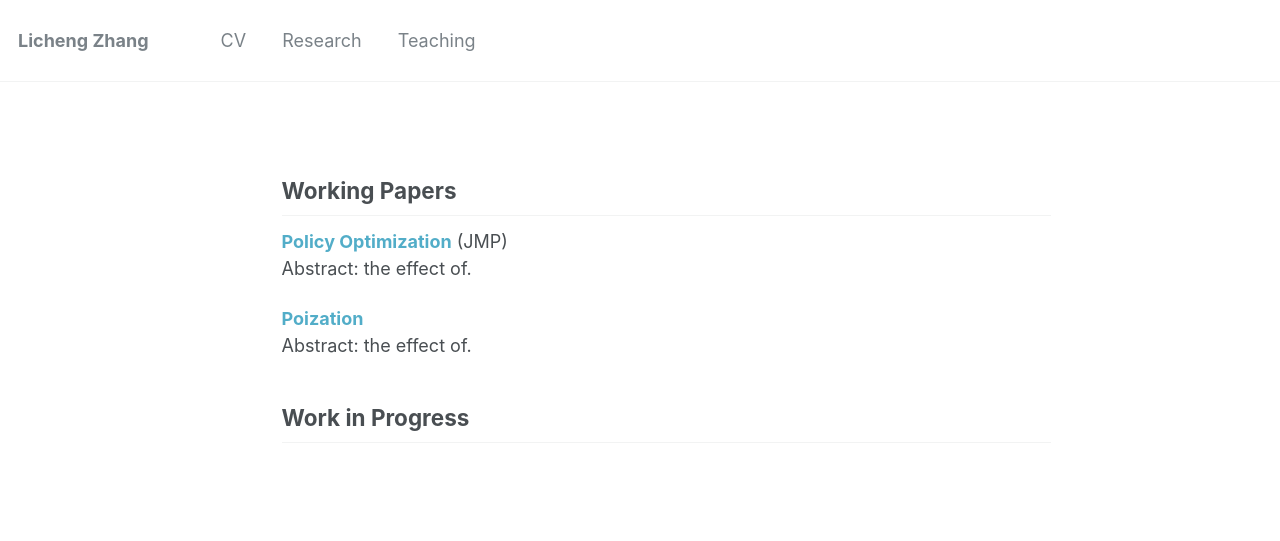
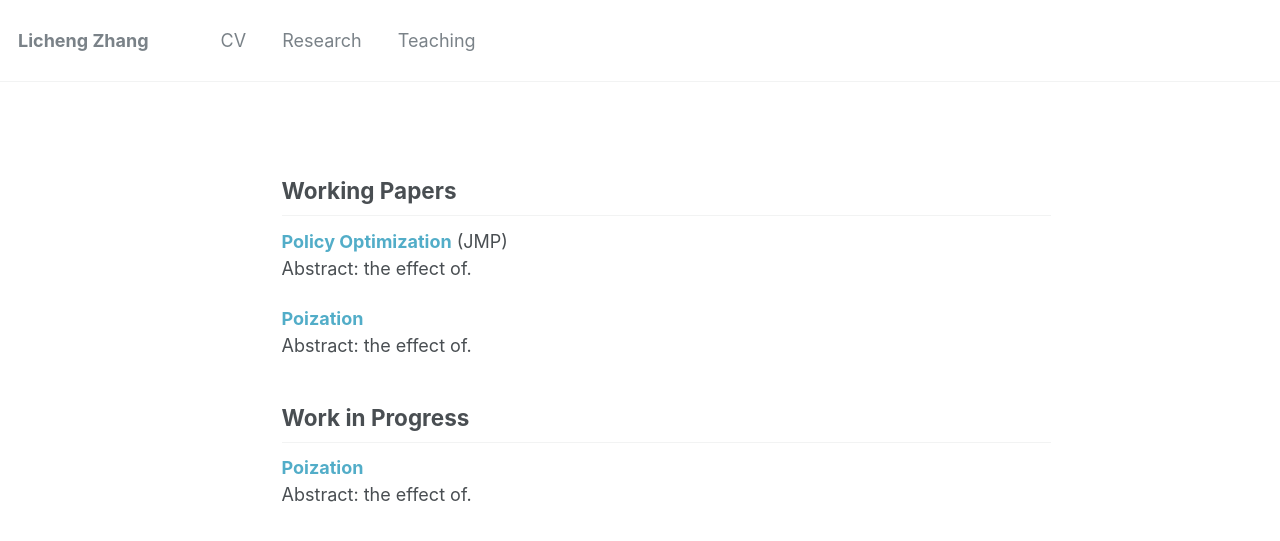
Before and after one commit to lichengzh/lichengzh.github.io, a Jekyll site: the page built from _pages/publications.md, in a window 1280 px wide. Shown: the top 541 px of the page. Built offline with Jekyll 4.4.1, drawn with Linux system fonts in a browser that asks for light colours.

Commit message:
Update publications.md

```diff
--- a/_pages/publications.md
+++ b/_pages/publications.md
@@ -11,3 +11,5 @@ Abstract: the effect of. <br>
 Abstract: the effect of. <br>
 
 ## Work in Progress
+<b>[Poization](http://lichengzh.github.io/files/ov.pdf)</b> <br>
+Abstract: the effect of. <br>
```
